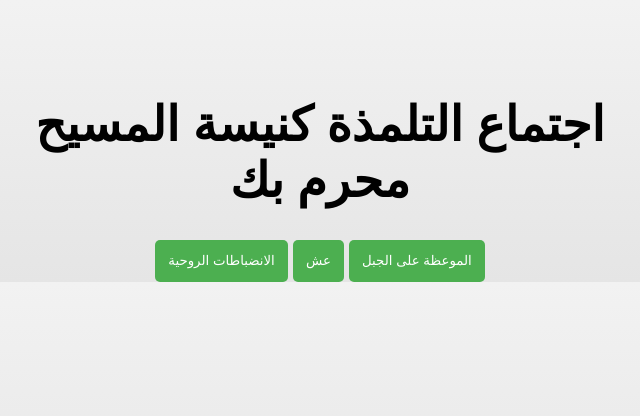
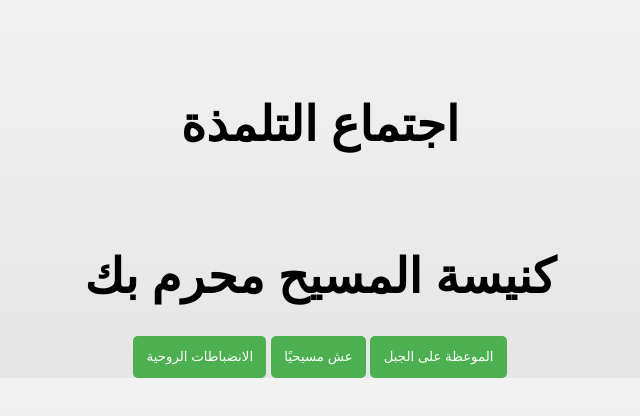
Before and after one commit to EMCTalmaza/EMCTalmaza.github.io, a plain HTML site: page index.html in a window 1280 px wide. Shown: the whole page, without its empty margins (320-960 px from the left). Drawn offline with Linux system fonts and the light colour scheme.

Commit message:
just some words

```diff
--- a/index.html
+++ b/index.html
@@ -43,9 +43,10 @@
     </style>
 </head>
 <body>
-    <h1 style="font-size: 3rem; margin-top: 2em;">اجتماع التلمذة كنيسة المسيح محرم بك</h1>
+    <h1 style="font-size: 3rem; margin-top: 2em;">اجتماع التلمذة</h1>
+    <h1 style="font-size: 3rem; margin-top: 2em;">كنيسة المسيح محرم بك</h1>
     <button class="button" onclick="location.href='https://www.youtube.com/playlist?list=PLEClGdsSlj_VR0L-GrCWN9u_jsrIPZT1p'">الانضباطات الروحية</button>
-    <button class="button" onclick="location.href='https://www.youtube.com/playlist?list=PLEClGdsSlj_WDcWjslerQMMaP4UkFIsSv'">عش</button>
+    <button class="button" onclick="location.href='https://www.youtube.com/playlist?list=PLEClGdsSlj_WDcWjslerQMMaP4UkFIsSv'">عش مسيحيًا</button>
     <button class="button" onclick="location.href='actualmountain.html'">الموعظة على الجبل</button>
 </body>
 </html>
```
